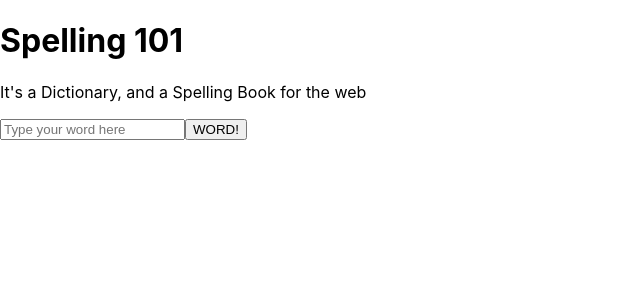
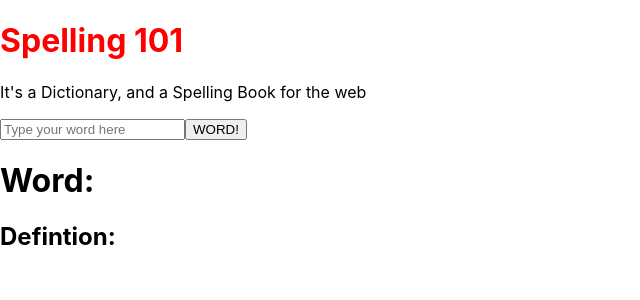
Before and after one commit to showboat051/spelling101, a React (Create React App) app in the folder spelling101/: page / in a window 1280 px wide. Shown: the top 300 px of the page, without its empty margins (0-640 px from the left). Built offline with nearby package versions, Linux system fonts and the light colour scheme; no server answers.

Commit message:
back to work

```diff
--- a/spelling101/package.json
+++ b/spelling101/package.json
@@ -3,6 +3,7 @@
   "version": "0.1.0",
   "private": true,
   "dependencies": {
+    "axios": "^0.19.0",
     "express": "^4.16.4",
     "react": "^16.7.0",
     "react-dom": "^16.7.0",
--- a/spelling101/src/App.css
+++ b/spelling101/src/App.css
@@ -30,3 +30,11 @@
     transform: rotate(360deg);
   }
 }
+
+#title{
+  color: red
+}
+
+.display{
+  background-color: aquamarine;
+}
--- a/spelling101/src/App.js
+++ b/spelling101/src/App.js
@@ -8,30 +8,25 @@ class App extends Component {
 
   state = {
     loading: true,
-    input: [],
+    word: null,
   };
 
-                                                    //OLD LIFECYCLE FUNCTION
+
+      //*********************API CALL*********** */
+
  async componentDidMount () {
 
 
-//   // OLD WAY OF CALLING THE API
+// // OLD WAY OF CALLING THE API
+  // const url = `https://dictionaryapi.com/api/v3/references/thesaurus/json/${word}?key=49100cd7-ffd4-4401-a19c-f3d89af225bb`;
+
   const url = `https://dictionaryapi.com/api/v3/references/thesaurus/json/test?key=49100cd7-ffd4-4401-a19c-f3d89af225bb`;
-
-  const response = await fetch(url);
+ const response = await fetch(url);
     const data = await response.json();
-    this.setState({input: data, loading: false });
-
-
-    console.log(data[0]);
+    this.setState({word: data, loading: false });
+    console.log(data[0].meta.id);
     console.log(data[1]);
   }
-
-
-
-
-
-
   render() {
 
 
@@ -44,7 +39,8 @@ class App extends Component {
             {/* {this.state.loading || !this.state.word ?
             (<div>loading...</div>) : <div>{this.state.word.meta.id} is  {this.state.word.shortdef}</div>} */}
             <Form />
-            <h1>{someData}</h1>
+            <h1>Word:{someData}</h1>
+            <h2>Defintion:{this.state.data}</h2>
           </div>
         );
   }
--- a/spelling101/src/pages/Home/Home.js
+++ b/spelling101/src/pages/Home/Home.js
@@ -6,7 +6,7 @@ class Home extends Component {
         return (
             <div>
                 <Jumbotron>
-                    <h1>Spelling 101</h1>
+                    <h1 id = "title">Spelling 101</h1>
                     <p>It's a Dictionary, and a Spelling Book for the web</p>
 
                 </Jumbotron>
```
Also changed, not shown: 1 other file (tests, documents, lock files or other folders).
